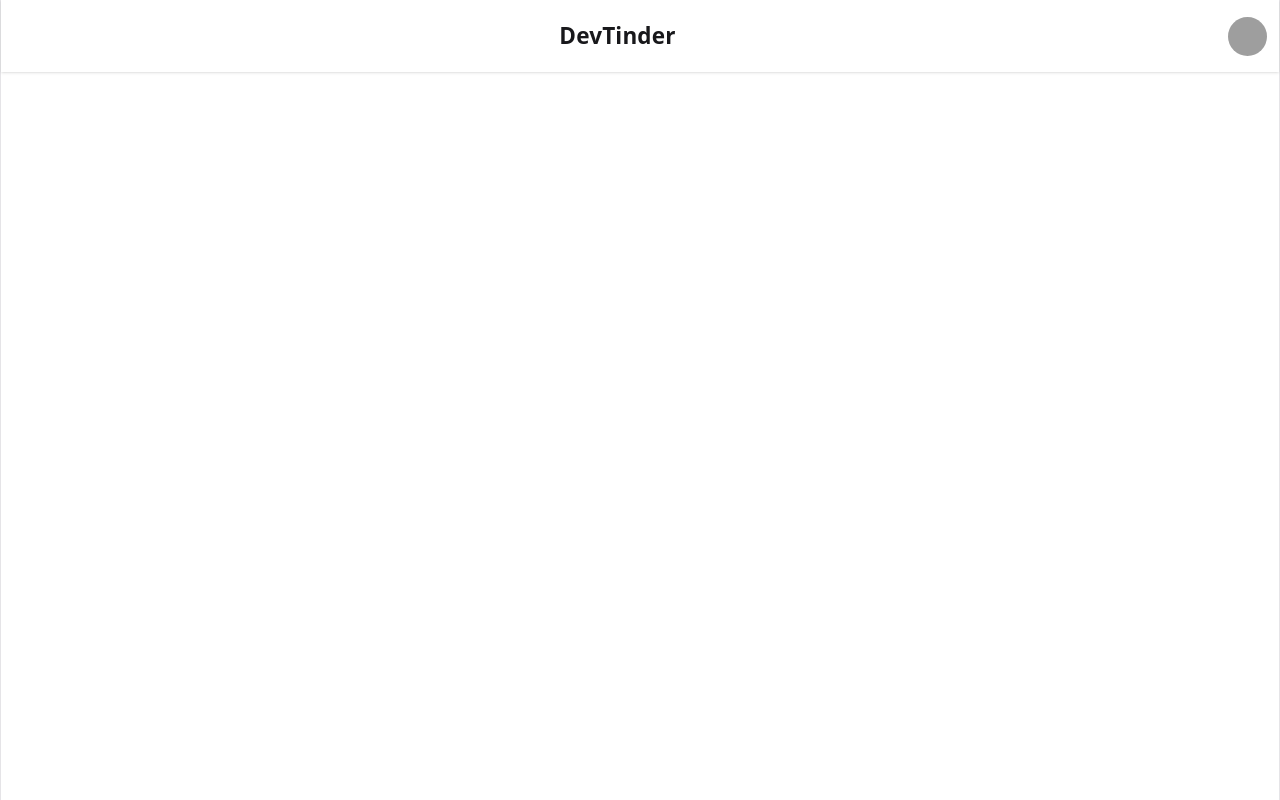
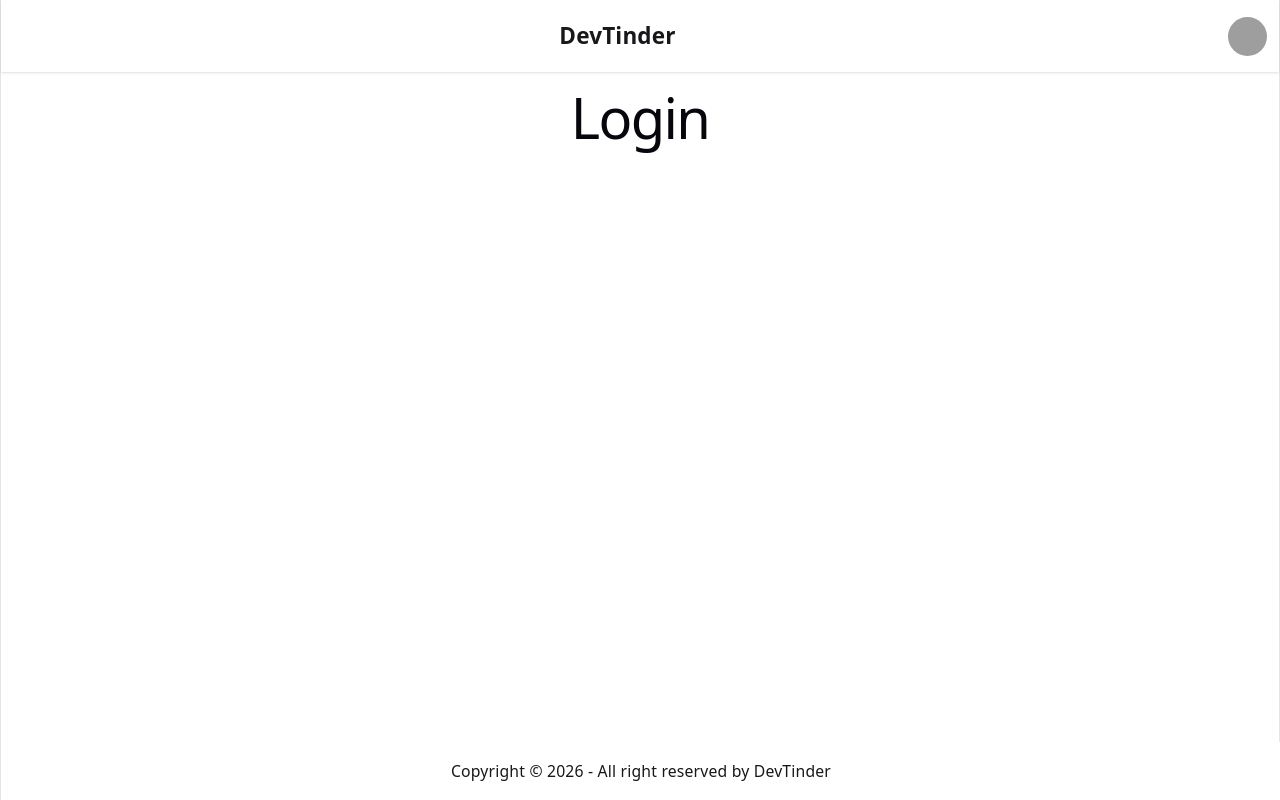
Before and after one commit to AkshayBorana/devTinder-web, a React (Vite) app: page /login in a window 1280 px wide. Built offline with nearby package versions, Linux system fonts and the light colour scheme; grey boxes are pictures that could not be loaded.

Commit message:
Implemented routing for Devtinder.

```diff
--- a/src/App.jsx
+++ b/src/App.jsx
@@ -1,9 +1,19 @@
-import NavBar from "./NavBar";
+import { BrowserRouter, Route, Routes } from "react-router";
+import Body from "./Body";
+import Login from "./Login";
+import Profile from "./Profile";
 
 function App() {
   return (
     <>
-    <NavBar />
+    <BrowserRouter>
+      <Routes>
+        <Route path="/" element={<Body />}>
+          <Route path="/login" element={ <Login />} />
+          <Route path="/profile" element={ <Profile />}/>
+        </Route>
+      </Routes>
+    </BrowserRouter>
     </>
   );
 }
--- /dev/null
+++ b/src/Body.jsx
@@ -0,0 +1,15 @@
+import Footer from "./Footer";
+import NavBar from "./NavBar";
+import { Outlet } from "react-router";
+
+const Body = () => {
+  return (
+    <>
+      <NavBar />
+      <Outlet />
+      <Footer />
+    </>
+  );
+};
+
+export default Body;
--- /dev/null
+++ b/src/Footer.jsx
@@ -0,0 +1,13 @@
+const Footer = () => {
+  return (
+    <footer className="footer sm:footer-horizontal footer-center bg-base-100 text-base-content p-4 fixed bottom-0">
+      <aside>
+        <p>
+          Copyright © {new Date().getFullYear()} - All right reserved by DevTinder
+        </p>
+      </aside>
+    </footer>
+  );
+};
+
+export default Footer;
--- /dev/null
+++ b/src/Login.jsx
@@ -0,0 +1,7 @@
+const Login = () => {
+    return (
+        <h1>Login</h1>
+    );
+};
+
+export default Login;
--- /dev/null
+++ b/src/Profile.jsx
@@ -0,0 +1,9 @@
+const Profile = () => {
+    return (
+        <>
+            <div>Profile component.</div>
+        </>
+    )
+};
+
+export default Profile;
```
